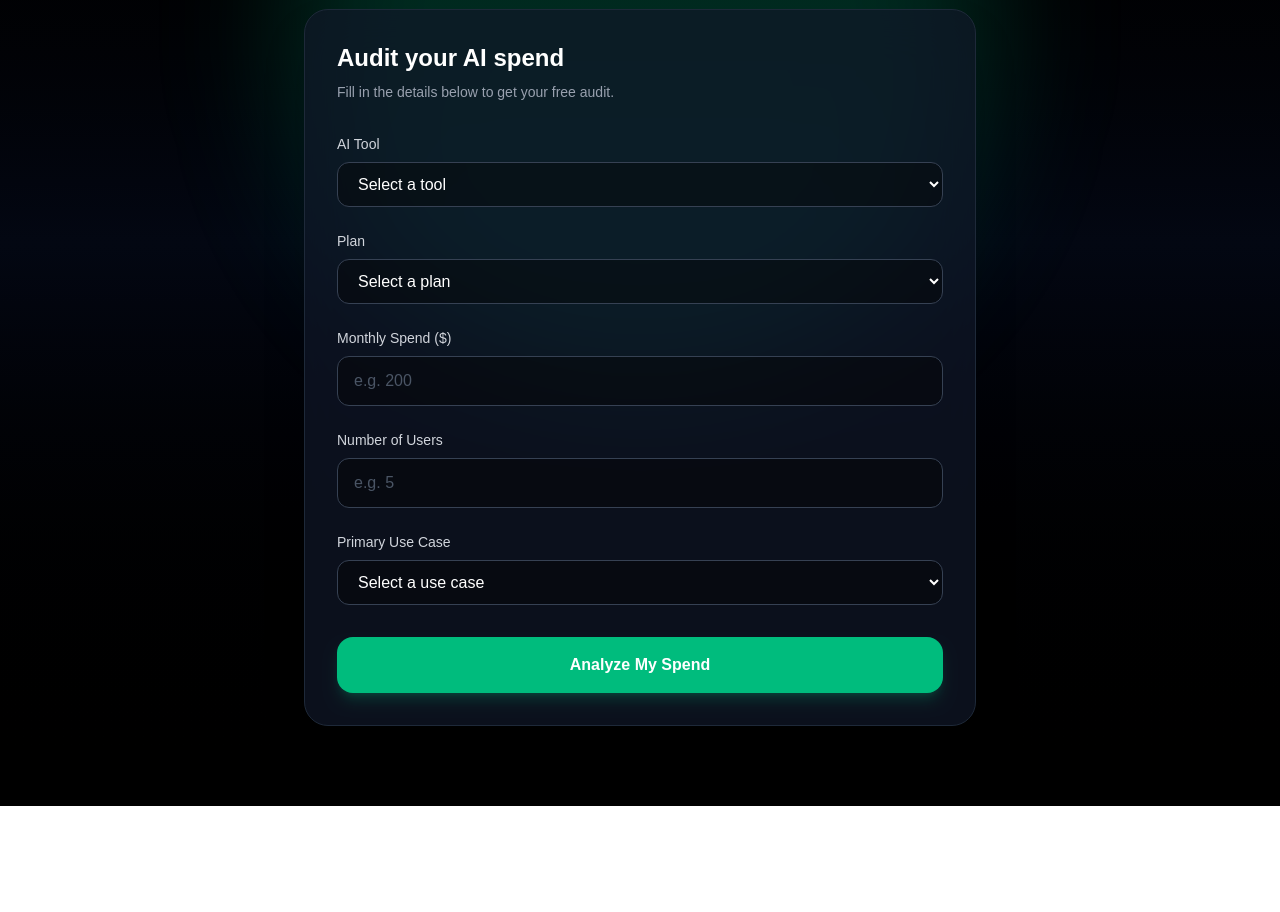
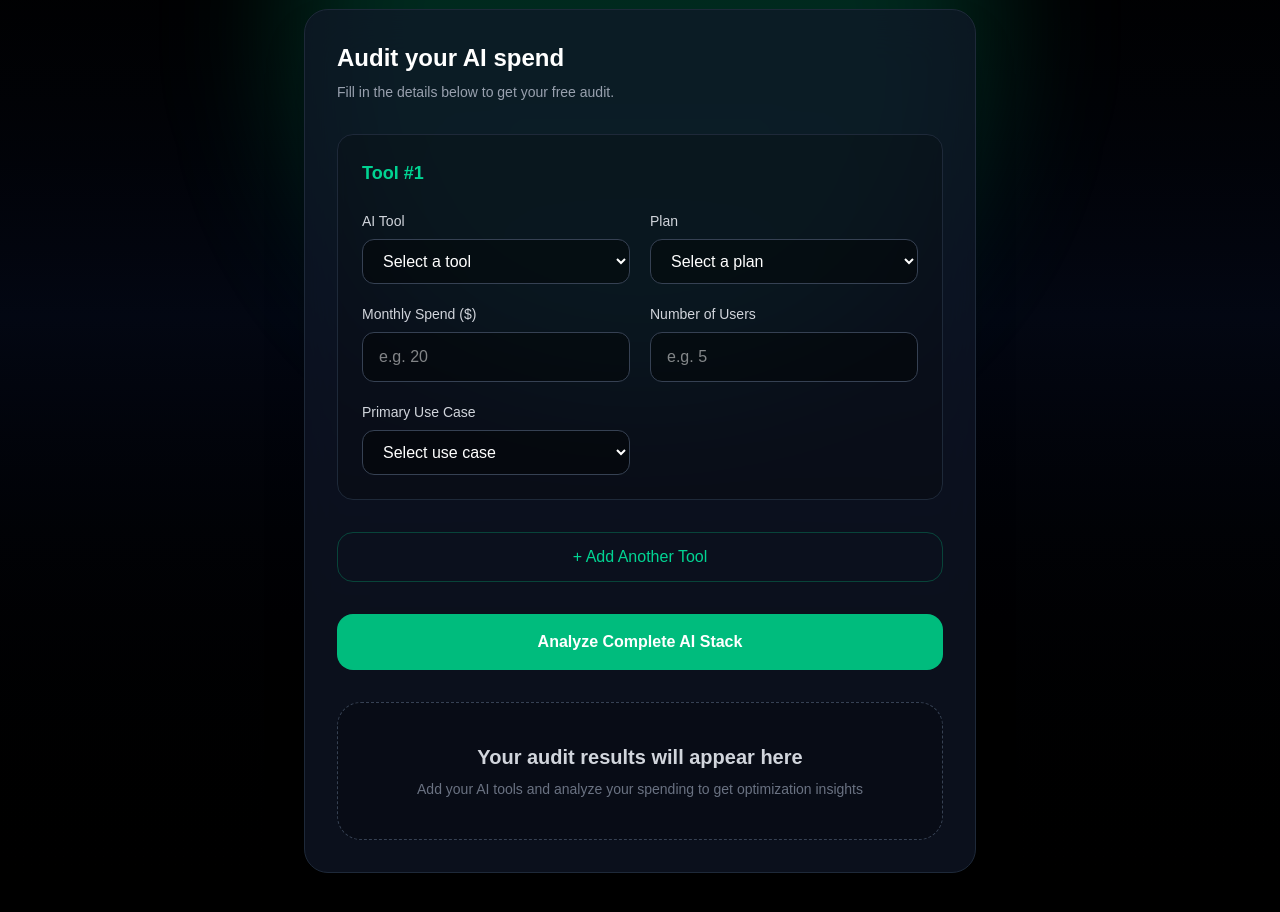
Before and after one commit to Samriddhi-Srivastava/AI-spend-audit, a Next.js app: page /audit-form in a window 1280 px wide. Shown: the part 320-1232 px from the top of the page. Before the commit the page ends 1126 px from the top, so only its background shows below. Built offline with nearby package versions, Linux system fonts and the light colour scheme.

Commit message:
multi tools comparison  UI added

```diff
--- a/app/audit-form/page.js
+++ b/app/audit-form/page.js
@@ -13,13 +13,47 @@ export default function AuditForm() {
         cursor: ["pro", "proPlus"]
     };
 
-    const [auditInput, setAuditInput] = useState({
+    const TOOL_DETAILS = {
+        chatgpt: {
+            name: "ChatGPT",
+            color: "from-green-400 to-emerald-600",
+            short: "CG"
+        },
+
+        claude: {
+            name: "Claude",
+            color: "from-orange-400 to-amber-600",
+            short: "CL"
+        },
+
+        copilot: {
+            name: "Copilot",
+            color: "from-blue-400 to-cyan-600",
+            short: "CP"
+        },
+
+        gemini: {
+            name: "Gemini",
+            color: "from-purple-400 to-pink-600",
+            short: "GM"
+        },
+
+        cursor: {
+            name: "Cursor",
+            color: "from-gray-300 to-gray-500",
+            short: "CS"
+        }
+    };
+
+    const [tools, setTools] = useState([
+        {
             tool: "",
             plan: "",
             monthlySpend: "",
             users: "",
             useCase: "",
-    });
+        }
+    ]);
 
     const [result, setResult] = useState(null);
     const [summary, setSummary] = useState("");
@@ -27,52 +61,82 @@ export default function AuditForm() {
 
     // Load saved data
     useEffect(() => {
-        const saved = localStorage.getItem("auditInput");
+        const saved = localStorage.getItem("tools");
 
         if (saved) {
-            setAuditInput(JSON.parse(saved));
+            setTools(JSON.parse(saved));
         }
     }, []);
 
     // Save data
     useEffect(() => {
         localStorage.setItem(
-            "auditInput",
-            JSON.stringify(auditInput)
+            "tools",
+            JSON.stringify(tools)
         );
-    }, [auditInput]);
+    }, [tools]);
 
-    function handleChange(e) {
+    function handleChange(index, e) {
 
         const { name, value } = e.target;
 
+        const updatedTools = [...tools];
+
         if (name === "tool") {
 
-            setAuditInput({
-                ...auditInput,
+            updatedTools[index] = {
+                ...updatedTools[index],
                 tool: value,
                 plan: "",
-            });
+            };
 
         } else {
 
-            setAuditInput({
-                ...auditInput,
+            updatedTools[index] = {
+                ...updatedTools[index],
                 [name]: value,
-            });
+            };
 
         }
+
+        setTools(updatedTools);
+    }
+
+    function addTool() {
+
+        setTools([
+            ...tools,
+            {
+                tool: "",
+                plan: "",
+                monthlySpend: "",
+                users: "",
+                useCase: "",
+            }
+        ]);
+    }
+
+    function removeTool(index) {
+
+        const updatedTools = tools.filter(
+            (_, i) => i !== index
+        );
+
+        setTools(updatedTools);
     }
 
     function handleSubmit(e) {
 
         e.preventDefault();
 
-        if (
-            !auditInput.tool ||
-            !auditInput.plan ||
-            !auditInput.monthlySpend
-        ) {
+        const hasEmptyFields = tools.some(
+            (tool) =>
+                !tool.tool ||
+                !tool.plan ||
+                !tool.monthlySpend
+        );
+
+        if (hasEmptyFields) {
             alert("Please fill all required fields");
             return;
         }
@@ -81,13 +145,13 @@ export default function AuditForm() {
 
         setTimeout(() => {
 
-            const auditResult = calculateAudit(auditInput);
+            const auditResult = calculateAudit(tools);
 
             setResult(auditResult);
 
             const generatedSummary = generateSummary(
                 auditResult,
-                auditInput
+                tools
             );
 
             setSummary(generatedSummary);
@@ -99,13 +163,15 @@ export default function AuditForm() {
 
     function handleReset() {
 
-        setAuditInput({
+        setTools([
+            {
                 tool: "",
                 plan: "",
                 monthlySpend: "",
                 users: "",
                 useCase: "",
-        });
+            }
+        ]);
 
         setResult(null);
         setSummary("");
@@ -152,21 +218,48 @@ export default function AuditForm() {
 
                     <form
                         onSubmit={handleSubmit}
-                        className="flex flex-col gap-6"
+                        className="flex flex-col gap-8"
                     >
+
+                        {tools.map((toolData, index) => (
+
+                            <div
+                                key={index}
+                                className="border border-gray-800 rounded-2xl p-6 bg-black/20"
+                            >
+
+                                <div className="flex items-center justify-between mb-6">
+
+                                    <h3 className="text-lg font-semibold text-emerald-400">
+                                        Tool #{index + 1}
+                                    </h3>
+
+                                    {index > 0 && (
+                                        <button
+                                            type="button"
+                                            onClick={() => removeTool(index)}
+                                            className="text-red-400 text-sm hover:text-red-300"
+                                        >
+                                            Remove
+                                        </button>
+                                    )}
+
+                                </div>
+
+                                <div className="grid md:grid-cols-2 gap-5">
 
                                     {/* Tool */}
                                     <div className="flex flex-col gap-2">
 
-                            <label className="text-sm font-medium text-gray-300">
+                                        <label className="text-sm text-gray-300">
                                             AI Tool
                                         </label>
 
                                         <select
                                             name="tool"
-                                value={auditInput.tool}
-                                onChange={handleChange}
-                                className="bg-black/40 text-white border border-gray-700 rounded-xl px-4 py-3 focus:outline-none focus:ring-2 focus:ring-emerald-500 transition-all duration-300"
+                                            value={toolData.tool}
+                                            onChange={(e) => handleChange(index, e)}
+                                            className="bg-black/40 text-white border border-gray-700 rounded-xl px-4 py-3 focus:outline-none focus:ring-2 focus:ring-emerald-500"
                                         >
 
                                             <option value="">Select a tool</option>
@@ -180,24 +273,48 @@ export default function AuditForm() {
 
                                     </div>
 
+
+                                    {/* Tool Preview Card */}
+                                    {toolData.tool && (
+                                        <div className="bg-black/30 border border-gray-800 rounded-2xl p-4 flex items-center gap-4 animate-in fade-in duration-300">
+
+                                            <div
+                                                className={`w-14 h-14 rounded-2xl bg-gradient-to-br ${TOOL_DETAILS[toolData.tool].color} flex items-center justify-center text-black font-bold text-lg shadow-lg`}
+                                            >
+                                                {TOOL_DETAILS[toolData.tool].short}
+                                            </div>
+
+                                            <div>
+                                                <h3 className="text-lg font-semibold">
+                                                    {TOOL_DETAILS[toolData.tool].name}
+                                                </h3>
+
+                                                <p className="text-gray-400 text-sm">
+                                                    AI platform selected for audit
+                                                </p>
+                                            </div>
+
+                                        </div>
+                                    )}
+
                                     {/* Plan */}
                                     <div className="flex flex-col gap-2">
 
-                            <label className="text-sm font-medium text-gray-300">
+                                        <label className="text-sm text-gray-300">
                                             Plan
                                         </label>
 
                                         <select
                                             name="plan"
-                                value={auditInput.plan}
-                                onChange={handleChange}
-                                className="bg-black/40 text-white border border-gray-700 rounded-xl px-4 py-3 focus:outline-none focus:ring-2 focus:ring-emerald-500/40 transition-all duration-300"
+                                            value={toolData.plan}
+                                            onChange={(e) => handleChange(index, e)}
+                                            className="bg-black/40 text-white border border-gray-700 rounded-xl px-4 py-3 focus:outline-none focus:ring-2 focus:ring-emerald-500"
                                         >
 
                                             <option value="">Select a plan</option>
 
-                                {auditInput.tool &&
-                                    TOOL_PLANS[auditInput.tool]?.map((planOption) => (
+                                            {toolData.tool &&
+                                                TOOL_PLANS[toolData.tool]?.map((planOption) => (
                                                     <option
                                                         key={planOption}
                                                         value={planOption}
@@ -213,17 +330,17 @@ export default function AuditForm() {
                                     {/* Monthly Spend */}
                                     <div className="flex flex-col gap-2">
 
-                            <label className="text-sm font-medium text-gray-300">
+                                        <label className="text-sm text-gray-300">
                                             Monthly Spend ($)
                                         </label>
 
                                         <input
                                             type="number"
                                             name="monthlySpend"
-                                value={auditInput.monthlySpend}
-                                onChange={handleChange}
-                                placeholder="e.g. 200"
-                                className="bg-black/40 text-white border border-gray-700 rounded-xl px-4 py-3 focus:outline-none focus:ring-2 focus:ring-emerald-500 focus:border-emerald-500 placeholder-gray-600 transition-all duration-300"
+                                            value={toolData.monthlySpend}
+                                            onChange={(e) => handleChange(index, e)}
+                                            placeholder="e.g. 20"
+                                            className="bg-black/40 text-white border border-gray-700 rounded-xl px-4 py-3 focus:outline-none focus:ring-2 focus:ring-emerald-500"
                                         />
 
                                     </div>
@@ -231,17 +348,17 @@ export default function AuditForm() {
                                     {/* Users */}
                                     <div className="flex flex-col gap-2">
 
-                            <label className="text-sm font-medium text-gray-300">
+                                        <label className="text-sm text-gray-300">
                                             Number of Users
                                         </label>
 
                                         <input
                                             type="number"
                                             name="users"
-                                value={auditInput.users}
-                                onChange={handleChange}
+                                            value={toolData.users}
+                                            onChange={(e) => handleChange(index, e)}
                                             placeholder="e.g. 5"
-                                className="bg-black/40 text-white border border-gray-700 rounded-xl px-4 py-3 focus:outline-none focus:ring-2 focus:ring-emerald-500 hover:border-emerald-500/40 placeholder-gray-600 transition-all duration-300"
+                                            className="bg-black/40 text-white border border-gray-700 rounded-xl px-4 py-3 focus:outline-none focus:ring-2 focus:ring-emerald-500"
                                         />
 
                                     </div>
@@ -249,18 +366,18 @@ export default function AuditForm() {
                                     {/* Use Case */}
                                     <div className="flex flex-col gap-2">
 
-                            <label className="text-sm font-medium text-gray-300">
+                                        <label className="text-sm text-gray-300">
                                             Primary Use Case
                                         </label>
 
                                         <select
                                             name="useCase"
-                                value={auditInput.useCase}
-                                onChange={handleChange}
-                                className="bg-black/40 text-white border border-gray-700 rounded-xl px-4 py-3 focus:outline-none focus:ring-2 focus:ring-emerald-500 transition-all duration-300"
+                                            value={toolData.useCase}
+                                            onChange={(e) => handleChange(index, e)}
+                                            className="bg-black/40 text-white border border-gray-700 rounded-xl px-4 py-3 focus:outline-none focus:ring-2 focus:ring-emerald-500"
                                         >
 
-                                <option value="">Select a use case</option>
+                                            <option value="">Select use case</option>
                                             <option value="coding">Coding</option>
                                             <option value="writing">Writing</option>
                                             <option value="research">Research</option>
@@ -269,15 +386,44 @@ export default function AuditForm() {
 
                                     </div>
 
-                        {/* Submit */}
+                                </div>
+
+                            </div>
+
+                        ))}
+
+                        <button
+                            type="button"
+                            onClick={addTool}
+                            className="border border-emerald-500/30 text-emerald-400 hover:bg-emerald-500/10 py-3 rounded-2xl transition-all duration-300"
+                        >
+                            + Add Another Tool
+                        </button>
+
                         <button
                             type="submit"
-                            className="bg-emerald-500 hover:bg-emerald-400 text-white font-semibold py-4 rounded-2xl transition-all duration-300 hover:scale-[1.02] shadow-lg shadow-emerald-500/20 mt-2"
+                            className="bg-emerald-500 hover:bg-emerald-400 text-white font-semibold py-4 rounded-2xl transition-all duration-300 hover:scale-[1.02]"
                         >
-                            Analyze My Spend
+                            Analyze Complete AI Stack
                         </button>
 
                     </form>
+
+                    {!result && !loading && (
+
+                        <div className="mt-8 border border-dashed border-gray-700 rounded-3xl p-10 text-center bg-black/20">
+
+                            <h3 className="text-xl font-semibold text-gray-300 mb-2">
+                                Your audit results will appear here
+                            </h3>
+
+                            <p className="text-gray-500 text-sm">
+                                Add your AI tools and analyze your spending to get optimization insights
+                            </p>
+
+                        </div>
+
+                    )}
 
                     {/* Loading */}
                     {loading && (
@@ -318,8 +464,13 @@ export default function AuditForm() {
                                     Audit Result
                                 </h3>
 
-                                <span className="bg-emerald-500/10 text-emerald-400 px-3 py-1 rounded-full text-sm">
-                                    Analysis Complete
+                                <span className={`px-3 py-1 rounded-full text-sm ${result.savings > 0
+                                        ? "bg-red-500/10 text-red-400"
+                                        : "bg-emerald-500/10 text-emerald-400"
+                                    }`}>
+                                    {result.savings > 0
+                                        ? "Optimization Found"
+                                        : "Well Optimized"}
                                 </span>
 
                             </div>
```
Lines whose indentation alone changed are shown as unchanged.
